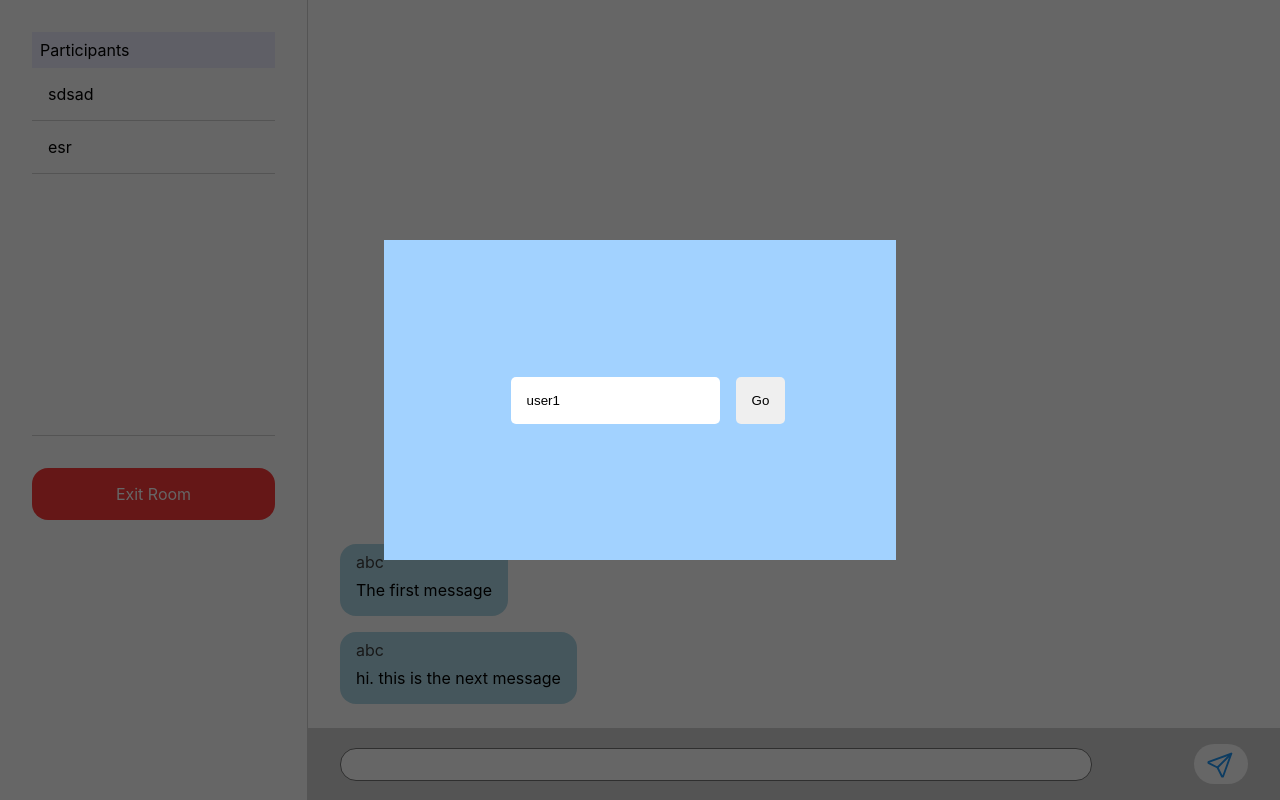
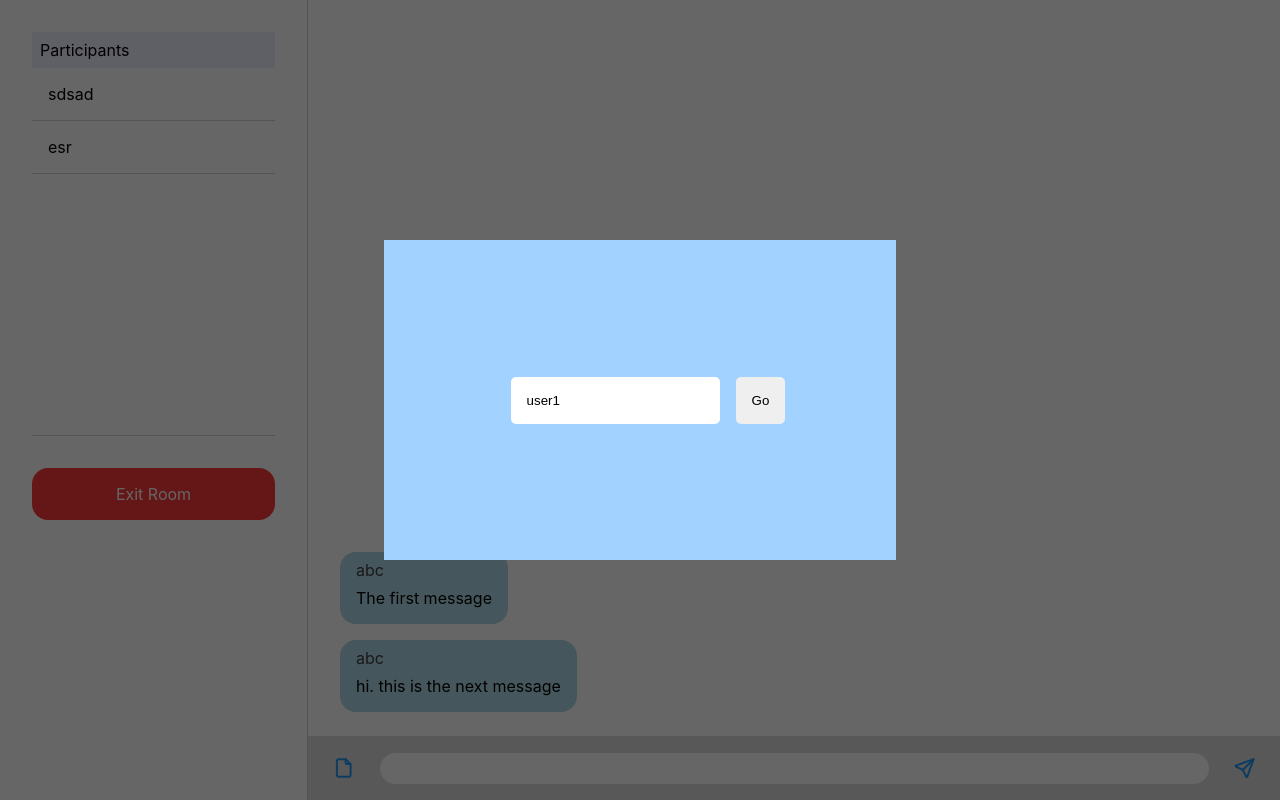
Before and after one commit to xuanlc113/serverless-chatroom, a React (Create React App) app in the folder client/: page /1 in a window 1280 px wide. Built offline with nearby package versions, Linux system fonts and the light colour scheme.

Commit message:
add file upload option

```diff
--- a/client/package.json
+++ b/client/package.json
@@ -3,6 +3,7 @@
   "version": "0.1.0",
   "private": true,
   "dependencies": {
+    "@tabler/icons": "^1.36.0",
     "@testing-library/jest-dom": "^4.2.4",
     "@testing-library/react": "^9.5.0",
     "@testing-library/user-event": "^7.2.1",
--- a/client/src/Chat.css
+++ b/client/src/Chat.css
@@ -4,7 +4,7 @@
   justify-content: flex-end;
 }
 
-.chat-box {
+.chat-container {
   overflow-y: auto;
   margin: 1rem 2rem;
 }
@@ -12,43 +12,57 @@
 .chat-input {
   position: relative;
   width: 100%;
-  background: lightgrey;
+  background: rgb(221, 220, 220);
   padding: 0 1rem;
-}
-
-.chat-textbox {
-  width: 80%;
-  font-family: sans-serif;
-  resize: none;
-  padding: 0.5rem 1rem;
-  margin: 1rem;
-  border-radius: 1rem;
-  outline: none;
-  overflow: auto;
 }
 
 .chat-form {
   display: flex;
   align-items: center;
   justify-content: space-between;
+  min-height: 4rem;
 }
 
-.char-send-button {
-  background: white;
+.chat-textbox {
+  width: 90%;
+  font-family: sans-serif;
+  resize: none;
+  padding: 0.5rem 1rem;
+  margin: 0.8rem 1rem;
+  border-radius: 1rem;
+  outline: none;
+  overflow: auto;
   border: none;
-  border-radius: 2rem;
-  padding: 5px;
-  margin: 1rem;
-  height: 2.5rem;
+}
+
+.chat-file-box {
+  display: flex;
+  justify-content: space-between;
+  align-items: center;
+  margin: 0 1rem;
+  width: 90%;
+}
+
+.chat-file-box p {
+  padding: 0 1rem;
+}
+
+.chat-send-button {
+  background: none;
+  border: none;
+  padding: 0;
 }
 
 .char-send-button:hover {
   background: lightblue;
 }
 
-.icon-tabler-send {
-  position: relative;
-  top: 1px;
-  right: 1px;
-  height: 100%;
+.chat-icon {
+  color: #2196f3;
+  height: 4rem;
+  margin: 0 0.5rem;
 }
+
+.chat-icon:hover {
+  cursor: pointer;
+}
--- a/client/src/Chat.js
+++ b/client/src/Chat.js
@@ -1,6 +1,7 @@
 import React, { useEffect, useRef, useState } from "react";
 import { useParams } from "react-router-dom";
 import TextareaAutosize from 'react-textarea-autosize';
+import { IconSend, IconFile, IconX } from '@tabler/icons';
 import "./Chat.css";
 import MessageText from "./MessageText";
 
@@ -11,7 +12,10 @@ export default function Chat(props) {
     { name: "abc", message: "hi. this is the next message" }
   ]);
   const [message, setMessage] = useState("");
+  const [file, setFile] = useState(null);
   const anchor = useRef();
+  const fileUpload = useRef();
+  const send = useRef();
 
   const submitHandler = (e) => {
     e.preventDefault();
@@ -19,15 +23,32 @@ export default function Chat(props) {
       setMessages(prev => [...prev, {name: props.user, message: message}]);
       setMessage("");
     }
+    if (file != null) {
+      setFile(null);
+    }
   }
 
   useEffect(() => {
     anchor.current.scrollIntoView();
   }, [messages])
 
+  const clickUploadFile = () => {
+    fileUpload.current.click()
+  }
+
+  const uploadFile = (e) => {
+    setFile(e.target.files[0]);
+    fileUpload.current.value = "";
+    setMessage("");
+  }
+
+  const sendMessage = (e) => {
+    send.current.click();
+  }
+
   return (
     <div className="chat">
-      <div className="chat-box">
+      <div className="chat-container">
         {messages.map((message) => (
           <MessageText user={props.user} name={message.name} message={message.message} />
         ))}
@@ -35,31 +56,30 @@ export default function Chat(props) {
       </div>
       <div className="chat-input">
         <form className="chat-form" onSubmit={(e) => submitHandler(e)}>
+          <input
+            type="file"
+            ref={fileUpload}
+            style={{display: "none"}}
+            onChange={e => uploadFile(e)}
+          />
+          <IconFile className="chat-icon file" onClick={clickUploadFile}/>
+
+          {file != null ?
+          <div className="chat-file-box">
+            <p>{file.name}</p>
+            <IconX className="chat-icon close" onClick={() => setFile(null)}/>
+          </div>
+          :
           <TextareaAutosize
             className="chat-textbox"
             onChange={e => setMessage(e.target.value)}
             value={message}
             maxRows={4}
           />
-          {/* <input type="file" /> */}
-          <button className="char-send-button" type="submit">
-            <svg
-              xmlns="http://www.w3.org/2000/svg"
-              class="icon icon-tabler icon-tabler-send"
-              width="44"
-              height="44"
-              viewBox="0 0 24 24"
-              stroke-width="1.5"
-              stroke="#2196F3"
-              fill="none"
-              stroke-linecap="round"
-              stroke-linejoin="round"
-            >
-              <path stroke="none" d="M0 0h24v24H0z" fill="none"/>
-              <line x1="10" y1="14" x2="21" y2="3" />
-              <path d="M21 3l-6.5 18a0.55 .55 0 0 1 -1 0l-3.5 -7l-7 -3.5a0.55 .55 0 0 1 0 -1l18 -6.5" />
-            </svg>
-          </button>
+          }
+
+          <button type="submit" style={{display: "none"}} ref={send}/>
+          <IconSend className="chat-icon send" onClick={sendMessage}/>
         </form>
       </div>
     </div>
```
